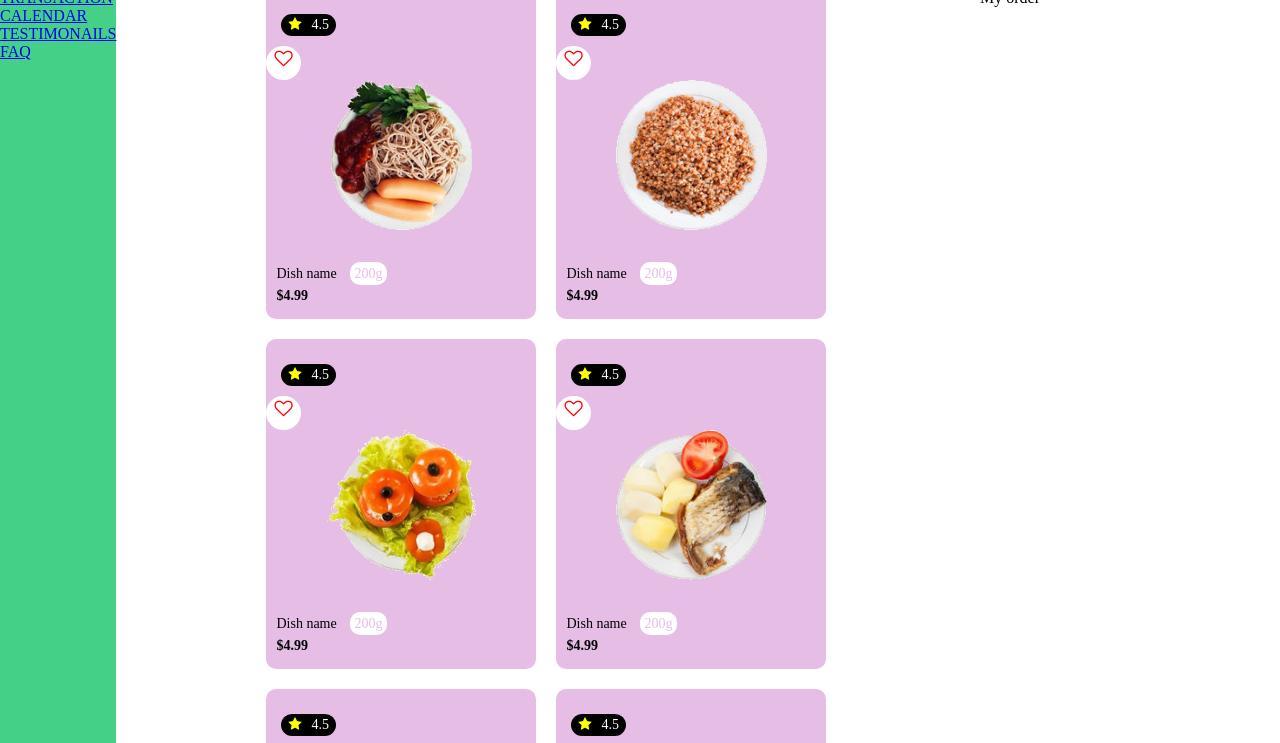
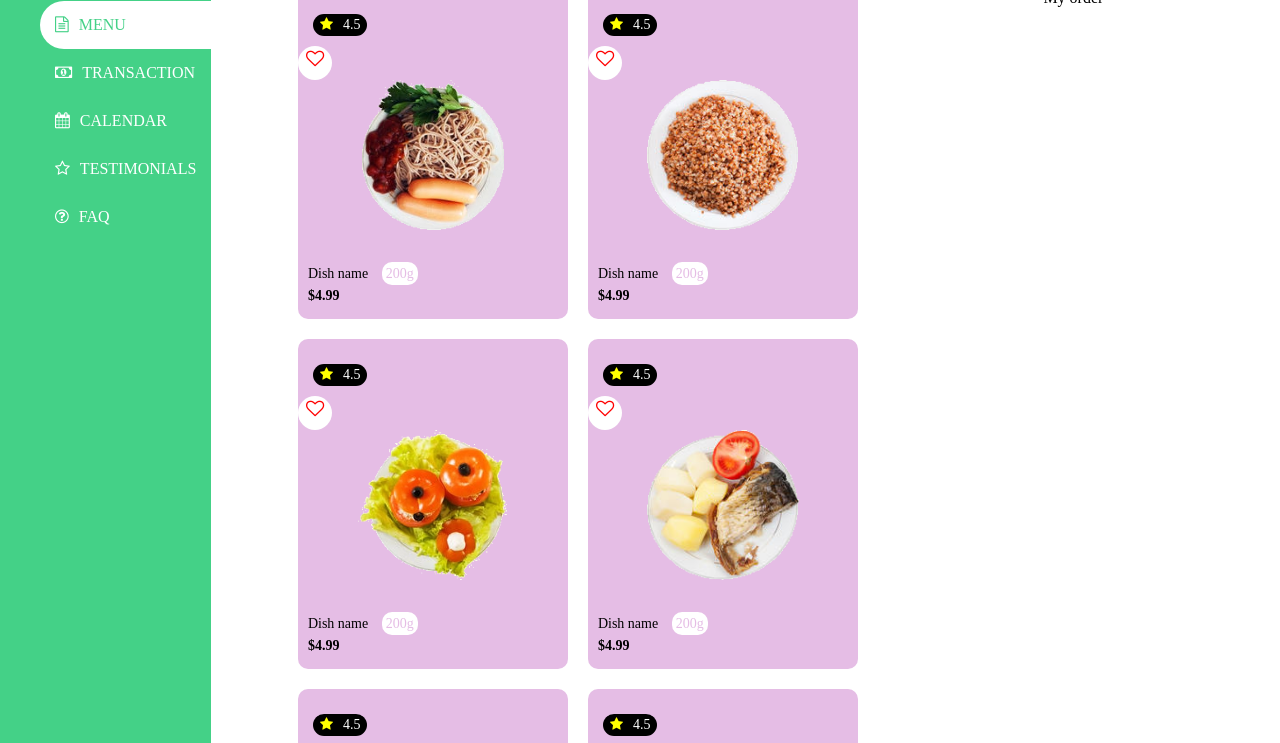
Before and after one commit to NataljaDm/Namu-darbas-Food-Delivery-Platform, a website: page index.html in a window 1280 px wide. Shown: the part 47-790 px from the top of the page. Drawn offline with Linux system fonts and the light colour scheme.

Commit message:
left meniu commit

```diff
--- a/css/base/layout.css
+++ b/css/base/layout.css
@@ -2,17 +2,44 @@ body {
     flex-direction: row;
     width: 1400px;
 }
-.nav-bar {
-    width: 200px;
-    margin: 0;
+.main {
+    display: flex;
 }
-nav {
+
+.left-meniu {
+    background-color: var(--main-color);
+  }
+  .left-meniu a {
     display: flex;
-    flex-direction: column;
-    float: left;
-    background-color: var(--main-color);
-    height: 100vh;
-}
+    align-items: flex-start;
+    font-size: 16px;
+    padding: 15px;
+    text-decoration: none;
+    text-transform: uppercase;
+    color: var(--secondary-color);
+    margin-left: 40px;
+    transition: all 0.4s;
+  }
+
+  .left-meniu a:hover {
+    border-top-left-radius: 30px;
+    border-bottom-left-radius: 30px;
+    background-color: rgba(250, 250, 250, 0.6);
+    color: var(--main-color);
+  }
+  .left-meniu .option {
+    margin-top: 15vh;
+  }
+  .left-meniu a i {
+    margin-right: 10px;
+  }
+
+  .left-meniu .selected {
+    border-top-left-radius: 30px;
+    border-bottom-left-radius: 30px;
+    background-color: var(--secondary-color);
+    color: var(--main-color);
+  }
 
 .head {
     display: flex;
--- a/index.html
+++ b/index.html
@@ -15,19 +15,22 @@
 <meta name="theme-color" content="#ffffff">
 <link rel="stylesheet" href="./css/font-awesome.min.css">
 <link rel="stylesheet" href="./css/pages/home.css">
+</head>
 
-</head>
 <body>
-    <section class="nav-bar">
-    <nav>
-        <a href="#">OVERVIEW</a>
-        <a href="#">MENU</a>
-        <a href="#">TRANSACTION</a>
-        <a href="#">CALENDAR</a>
-        <a href="#">TESTIMONAILS</a>
-        <a href="#">FAQ</a>
+
+<main class="main">
+    <section class="left-meniu">
+    <nav class="options">
+        <a href="#"><i class="fa fa-windows" aria-hidden="true"></i> <span>Overview</span></a>
+        <a class="selected" href="#"><i class="fa fa-file-text-o" aria-hidden="true"></i><span>Menu</span></a>
+        <a href="#"><i class="fa fa-money" aria-hidden="true"></i><span>Transaction</span></a>
+        <a href="#"><i class="fa fa-calendar" aria-hidden="true"></i><span>Calendar</span></a>
+        <a href="#"><i class="fa fa-star-o" aria-hidden="true"></i><span>Testimonials</span></a>
+        <a href="#"><i class="fa fa-question-circle-o" aria-hidden="true"></i><span>FAQ</span></a>
     </nav>
     </section>
+
     <Main>
         <header class="head">
             <div>My Filters</div>
@@ -191,6 +194,6 @@
 
 
     </Main>
-
+</main>
 </body>
 </html>
```
